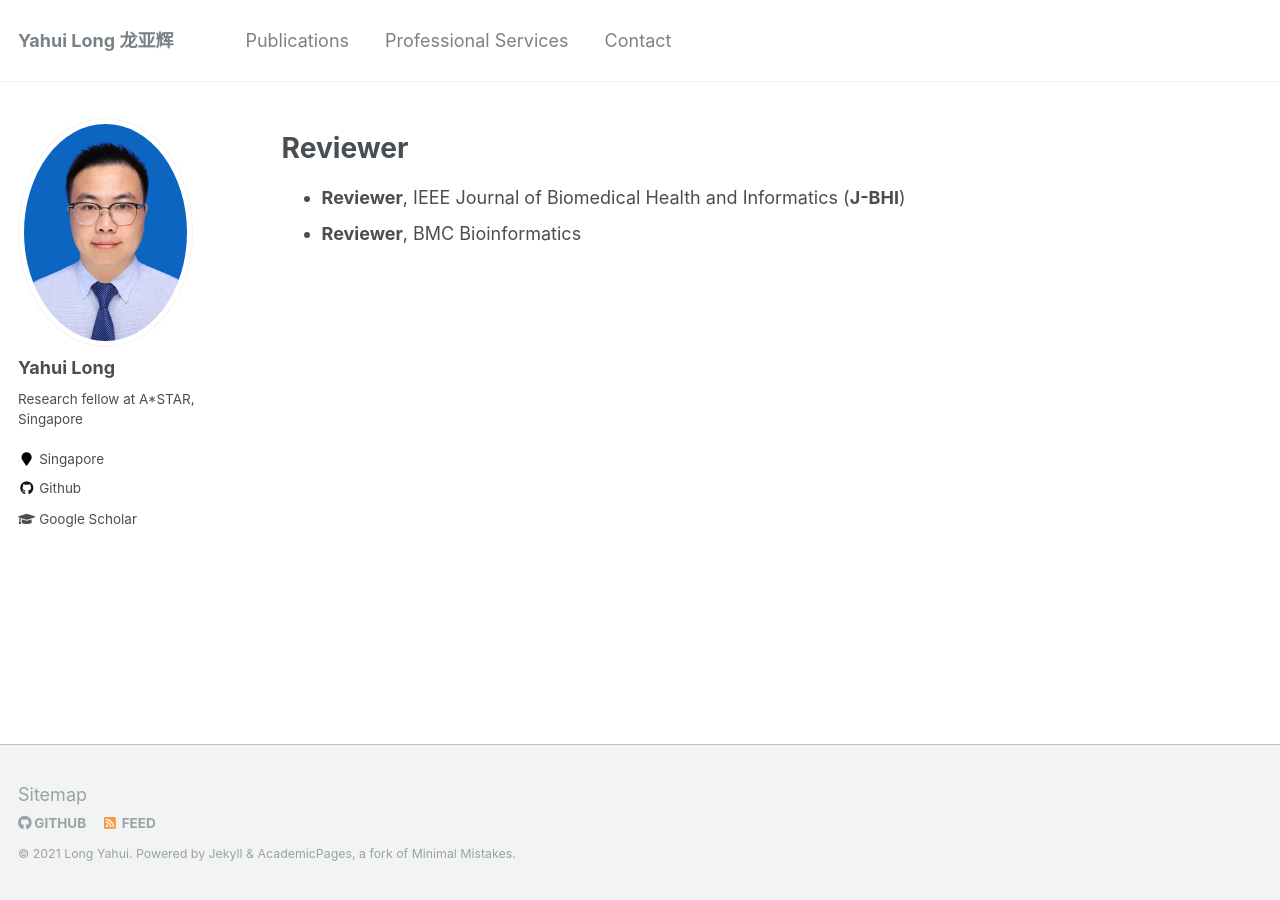
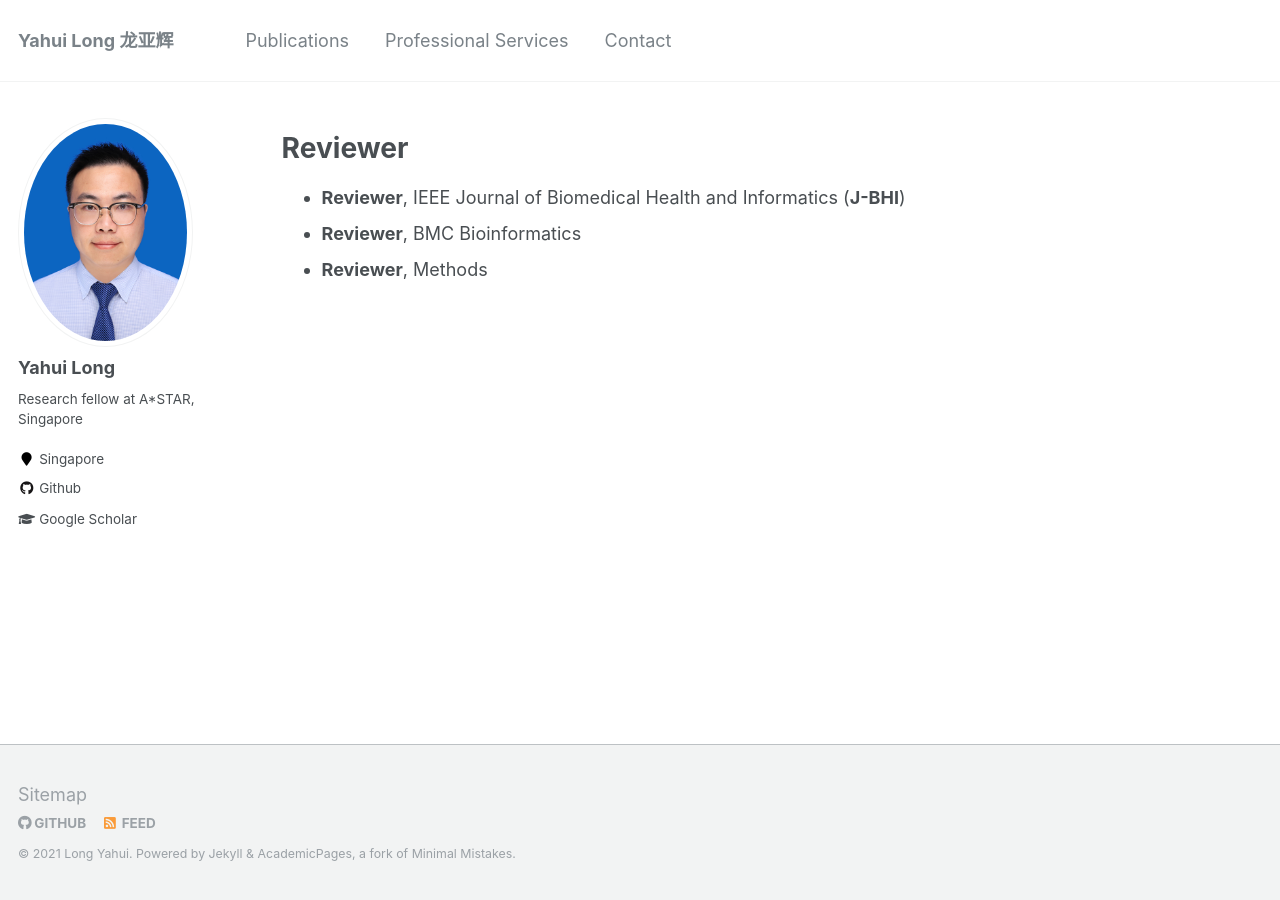
Before and after one commit to longyahui/Home, a Jekyll site: the page built from _pages/service.md, in a window 1280 px wide. Built offline with Jekyll 4.4.1, drawn with Linux system fonts in a browser that asks for light colours.

Commit message:
Update service.md

```diff
--- a/_pages/service.md
+++ b/_pages/service.md
@@ -13,3 +13,4 @@ Reviewer
 ======
 - **Reviewer**, IEEE Journal of Biomedical Health and Informatics (**J-BHI**)
 - **Reviewer**, BMC Bioinformatics
+- **Reviewer**, Methods
```
